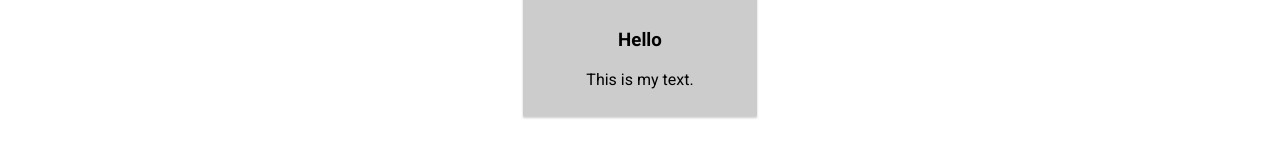
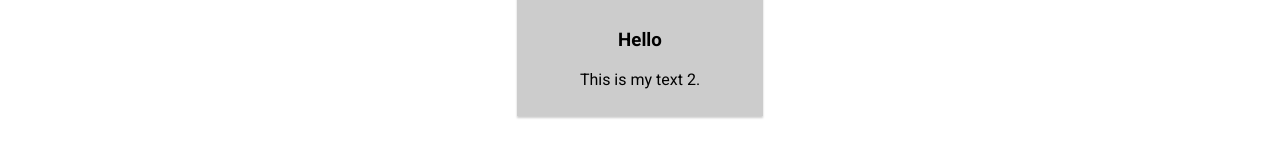
Before and after one commit to kimheang-born/nuxt-firebase-crud, a Nuxt app: page /posts in a window 1280 px wide. Shown: the part 597-754 px from the top of the page. Built offline with nearby package versions, Linux system fonts and the light colour scheme.

Commit message:
rename text

```diff
--- a/components/Posts/PostList.vue
+++ b/components/Posts/PostList.vue
@@ -10,7 +10,7 @@
             id="2"
             thumbnail="https://cdn.sabay.com/cdn/media.sabay.com/media/sabay-news/Sport-News/International-Sports/soccer/Soccer54/Soccer144/Soccer212/634386e3ea970_1665369780_large.jpg"
             title="Hello"
-            previewText="This is my text."
+            previewText="This is my text 2."
         />
     </section>
 </template>
```
